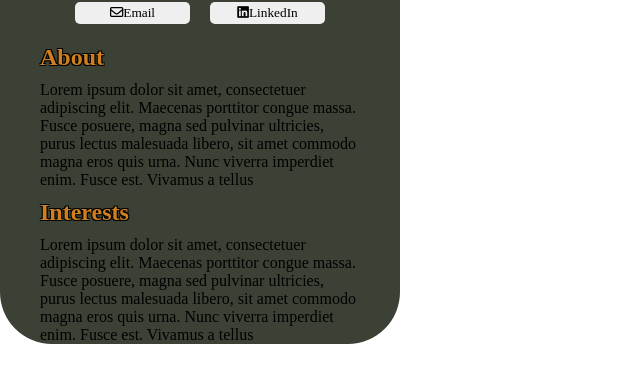
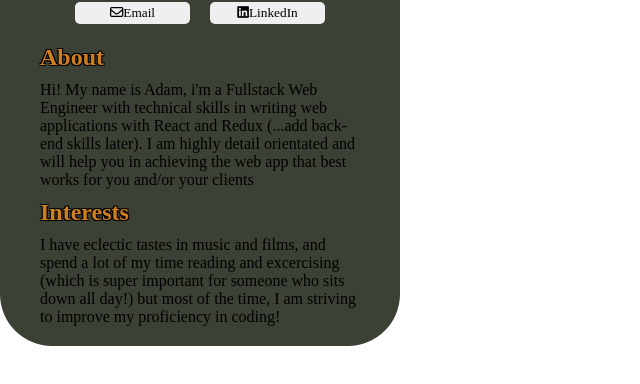
Before and after one commit to Halnon/Digital-business-card, a React (Vite) app: page / in a window 1280 px wide. Shown: the part 394-778 px from the top of the page, without its empty margins (0-640 px from the left). Built offline with nearby package versions, Linux system fonts and the light colour scheme; a web font is replaced by a local one.

Commit message:
fill out p tags with about and interests info, add classname

```diff
--- a/src/components/about_interests.jsx
+++ b/src/components/about_interests.jsx
@@ -5,14 +5,13 @@ export default function About() {
         <>
             <div className='about'>
             <h2>About</h2>
-            <p>Lorem ipsum dolor sit amet, consectetuer adipiscing elit.
-                Maecenas porttitor congue massa. Fusce posuere, magna sed pulvinar ultricies, purus lectus malesuada libero, sit amet commodo magna eros quis urna.
-                Nunc viverra imperdiet enim. Fusce est. Vivamus a tellus</p>
+            <p>Hi! My name is Adam, i'm a Fullstack Web Engineer with technical skills in writing web applications with React and Redux (...add back-end skills later).
+                I am highly detail orientated and will help you in achieving the web app that best works for you and/or your clients</p>
 
-                <h2>Interests</h2>
-                <p>Lorem ipsum dolor sit amet, consectetuer adipiscing elit.
-                Maecenas porttitor congue massa. Fusce posuere, magna sed pulvinar ultricies, purus lectus malesuada libero, sit amet commodo magna eros quis urna.
-                Nunc viverra imperdiet enim. Fusce est. Vivamus a tellus</p>
+            <h2>Interests</h2>
+            <p id='interests'>I have eclectic tastes in music and films, and spend a lot of my time reading and excercising (which is super important for someone who sits down all day!) but most of the time,
+                I am striving to improve my proficiency in coding!
+            </p>
             </div>
         </>
     )
```
